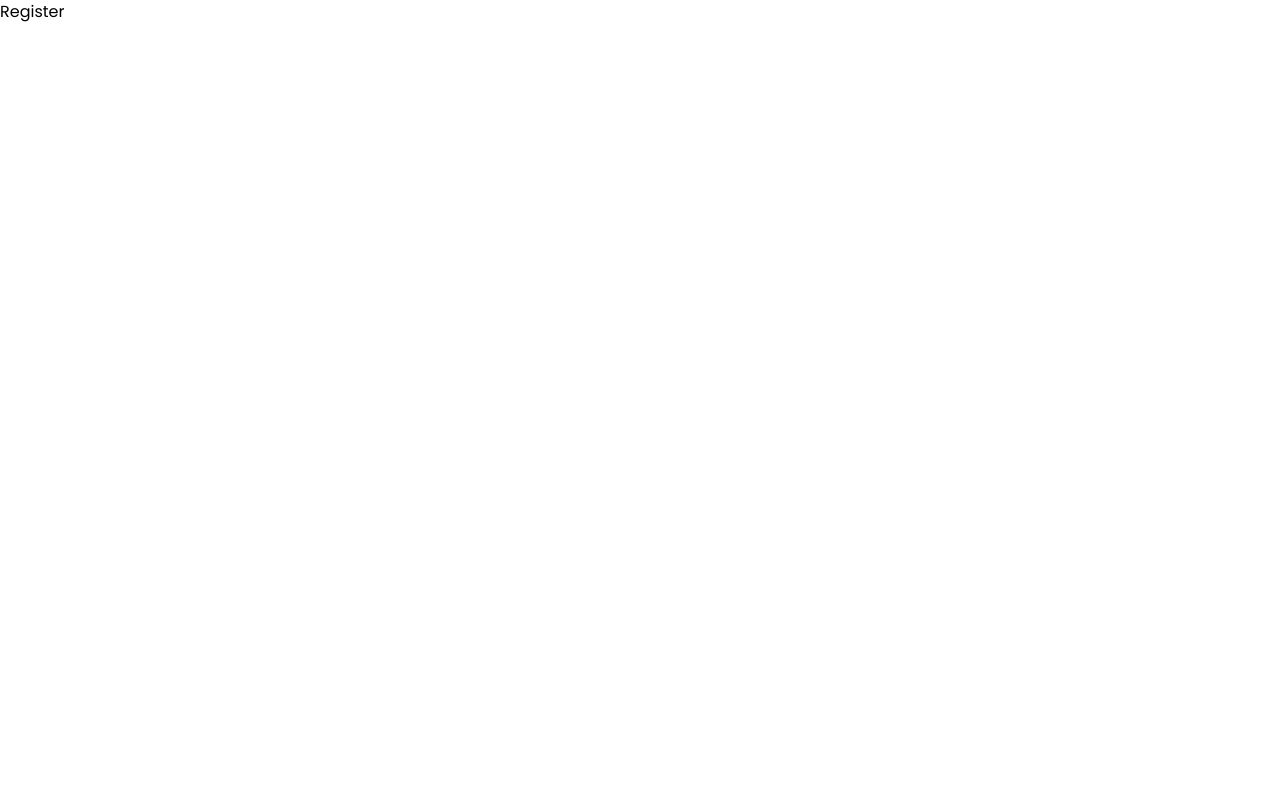
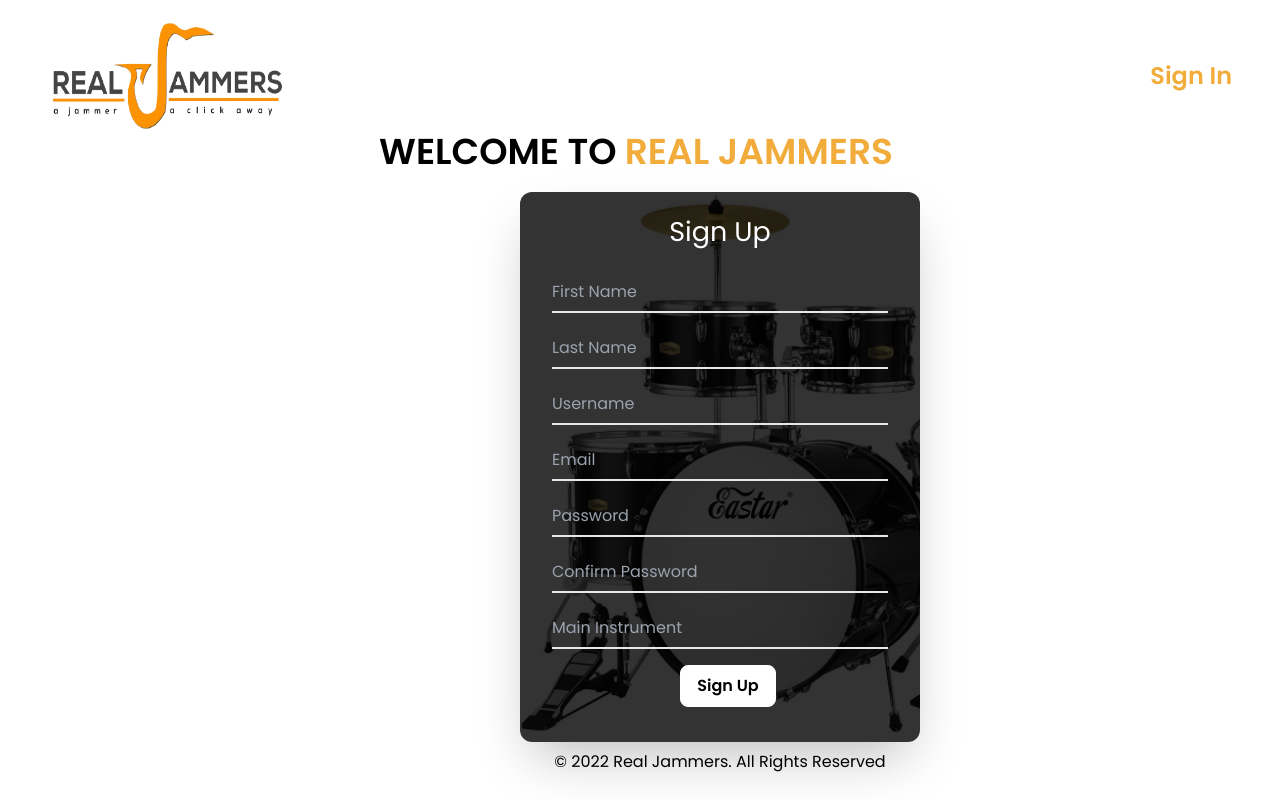
Before and after one commit to j-grace1/real-jammers-ui, a React (Create React App) app: page /register in a window 1280 px wide. Built offline with nearby package versions, Linux system fonts and the light colour scheme.

Commit message:
edit register route

```diff
--- /dev/null
+++ b/src/Components/RegisterInput.jsx
@@ -0,0 +1,24 @@
+import React from 'react'
+
+const RegisterInput = () => {
+  return (
+    <div className='w-[400px] h-[550px] text-white bg-drum bg-cover bg-left bg-fixed rounded-xl box-border shadow-2xl my-5 absolute left-[25%] translate-x-2/4'>
+      <div className='bg-black/80 w-[400px] h-[550px] px-8 rounded-xl'>
+        <h1 className='px-2 py-5 text-center text-[27px]'>Sign Up</h1>
+        <form>
+          <input className='w-full bg-transparent mb-4 h-10 border-b-2 outline-none' type="text" placeholder='First Name' required />
+          <input className='w-full bg-transparent mb-4 h-10 border-b-2 outline-none' type="text" placeholder='Last Name' required />
+          <input className='w-full bg-transparent mb-4 h-10 border-b-2 outline-none' type="text" placeholder='Username' required />
+          <input className='w-full bg-transparent mb-4 h-10 border-b-2 outline-none' type="email" placeholder='Email' />
+          <input className='w-full bg-transparent mb-4 h-10 border-b-2 outline-none' type="password" placeholder='Password' />
+          <input className='w-full bg-transparent mb-4 h-10 border-b-2 outline-none' type="password" placeholder='Confirm Password' />
+          <input className='w-full bg-transparent mb-4 h-10 border-b-2 outline-none' type="text" placeholder='Main Instrument' />
+          <input className='w-24 mx-32 p-2 px-3 bg-white border border-white outline-none rounded-lg text-black font-semibold hover:bg-[#f1ac3c] hover:text-white duration-300' type="submit" value="Sign Up" />
+        </form>
+      </div>
+      <span className="flex justify-center py-2 text-black text-center">© 2022 Real Jammers. All Rights Reserved</span>
+    </div>
+  )
+}
+
+export default RegisterInput
--- a/src/routes/Login.jsx
+++ b/src/routes/Login.jsx
@@ -9,7 +9,6 @@ const Login = () => {
       <div className='bg-black/80 w-full h-screen px-8 py-3'>
         <img className="w-[240px]" src={Logo} alt="Logo" />
         <LoginInput />
-
         <span className="flex justify-center text-white text-center">© 2022 Real Jammers. All Rights Reserved</span>
       </div>
     </div>
--- a/src/routes/Register.jsx
+++ b/src/routes/Register.jsx
@@ -1,8 +1,18 @@
 import React from 'react'
+
+import Logo from "../assets/logo.png";
+import RegisterInput from '../Components/RegisterInput';
 
 const Register = () => {
   return (
-    <div>Register</div>
+    <div className='px-12 py-5'>
+      <div className='flex flex-row justify-between'>
+        <img className='w-[240px]' src={Logo} alt="Logo" />
+        <h3 className='text-[#f1ac3c] text-2xl font-semibold py-10'>Sign In</h3>
+      </div>
+      <h1 className='flex justify-center text-4xl font-semibold'>WELCOME TO <span className='px-2 text-[#f1ac3c]'>REAL JAMMERS</span> </h1>
+      <RegisterInput />
+    </div>
   )
 }
 
```
